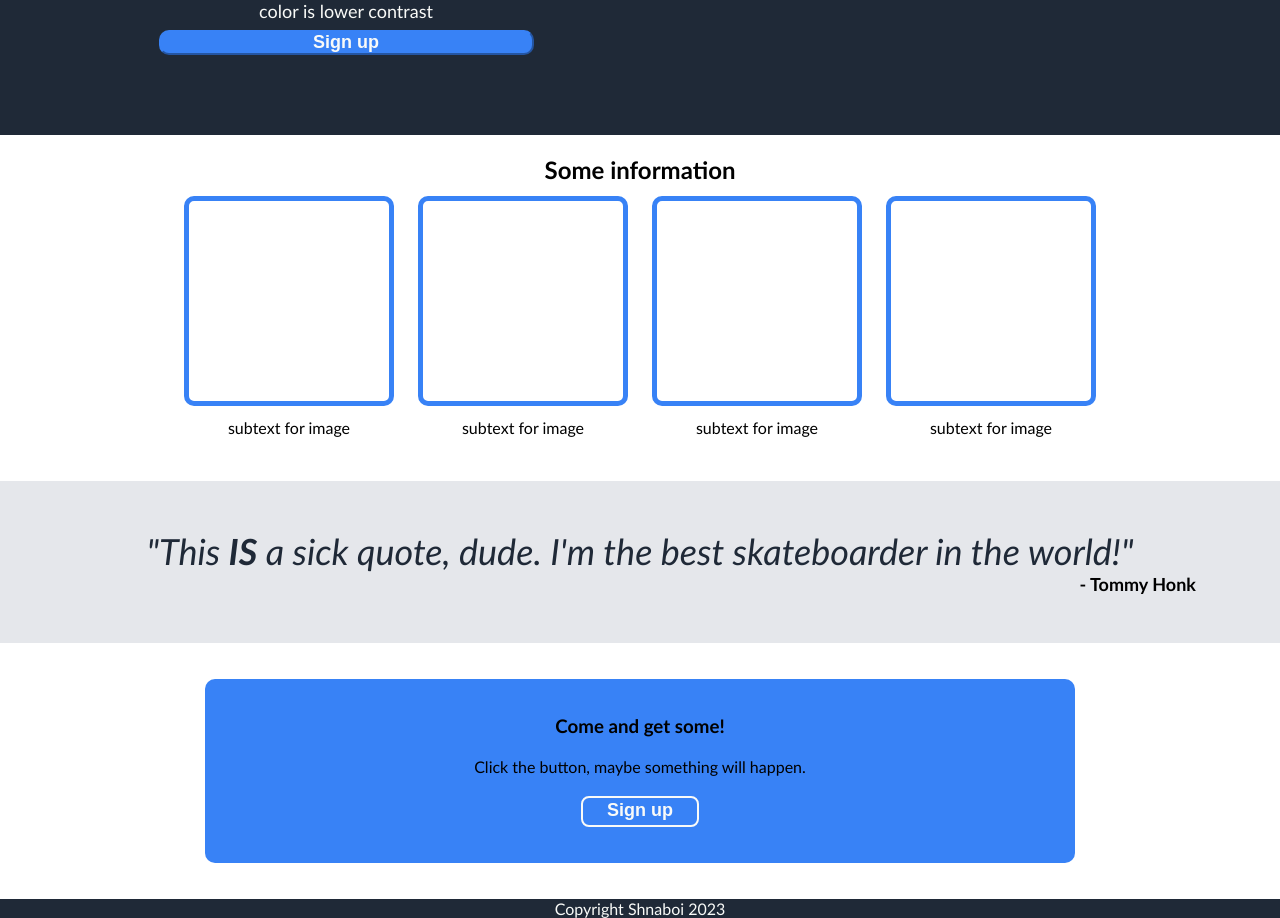
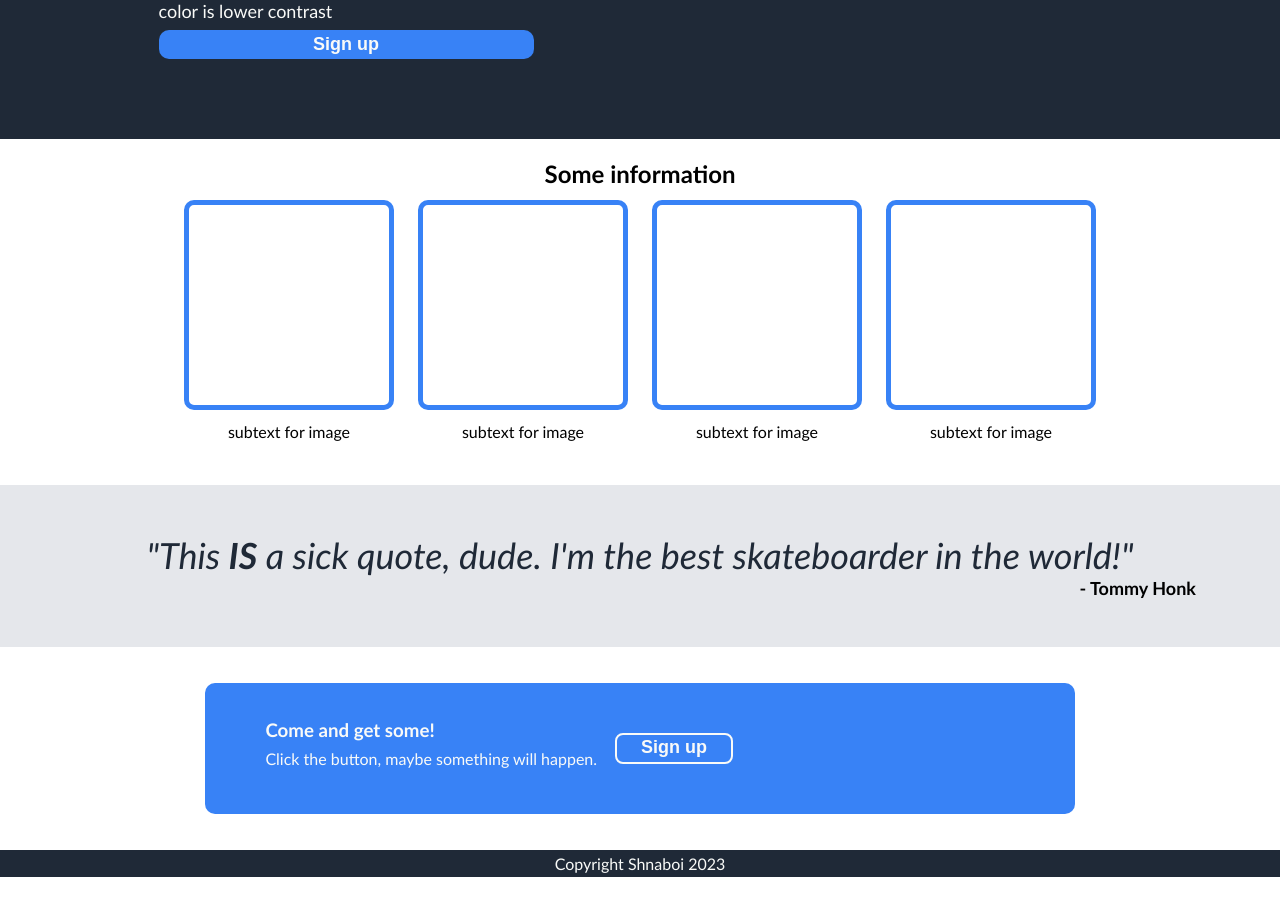
Before and after one commit to shnaboi/Landing-Page, a plain HTML site: page index.html in a window 1280 px wide. Shown: the part 346-1264 px from the top of the page. After the commit the page ends 1223 px from the top, so only its background shows below. Drawn offline with Linux system fonts and the light colour scheme.

Commit message:
Add section four styles. Add alignment to section.

```diff
--- a/index.html
+++ b/index.html
@@ -62,6 +62,8 @@
             <div class="four-alert">
                 <h3>Come and get some!</h3>
                 <p>Click the button, maybe something will happen.</p>
+            </div>
+            <div class="four-button">
                 <button class="sign-up2">Sign up</button>
             </div>
         </div>
--- a/styles.css
+++ b/styles.css
@@ -62,6 +62,7 @@ body {
     flex: 2 1 0;
     min-width: 188px;
     max-width: 375px;
+    text-align: left;
 }
 
 .hero-right {
@@ -84,15 +85,21 @@ body {
 }
 
 .sign-up1 {
+    border: 0px solid #3882f6;
     border-radius: 10px;
     font-weight: bold;
     font-size: 18px;
     color: #f9faf8;
     background-color: #3882f6;
-    border-color: #3882f6;
-    padding: 0px 18px;
+    padding: 4px 18px;
 }
 
+.sign-up1:hover {
+    cursor: pointer;
+    color: #3882f6;
+    background-color: #f9faf8;
+    transition: .2s;
+}
 
 .two-container {
     align-items: center;
@@ -108,7 +115,6 @@ body {
 .h2 {
     font-size: 36px;
     color: #1F2937;
-    justify-content: center;
     margin-top: 30px;
 }
 
@@ -157,22 +163,22 @@ body {
 }
 
 .four-box {
+    display: flex;
     background-color: #3882F6;
     padding: 18px 42px;
     border-radius: 10px;
     width: 65%;
+    align-items: center;
 }
 
 .four-alert {
     padding: 18px 18px;
+    text-align: left;
+    color: #f9faf8;
 }
 
 .four-alert p {
-    margin: 8px;
-}
-
-.four-box p {
-    padding: 12px;
+    margin: 8px 0px 10px;
 }
 
 .sign-up2 {
@@ -183,6 +189,7 @@ body {
     color: #f9faf8;
     background-color: #3882f6;
     padding: 2px 24px 4px;
+    align-items: right;
 }
 
 .sign-up2:hover {
@@ -195,4 +202,5 @@ body {
 .footer {
     background-color: #1F2937;
     color: #f9faf8;
+    padding: 4px;
 }
```
